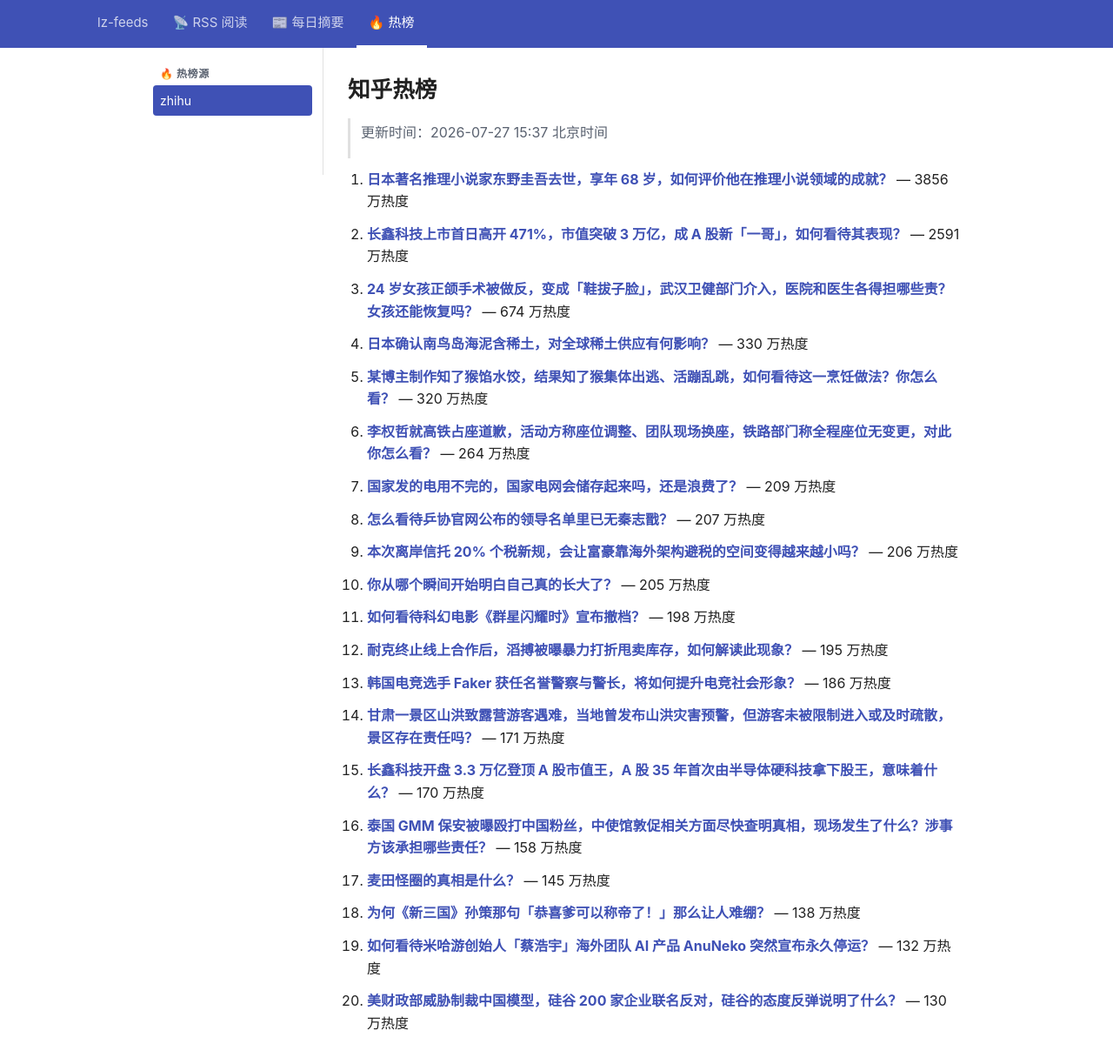
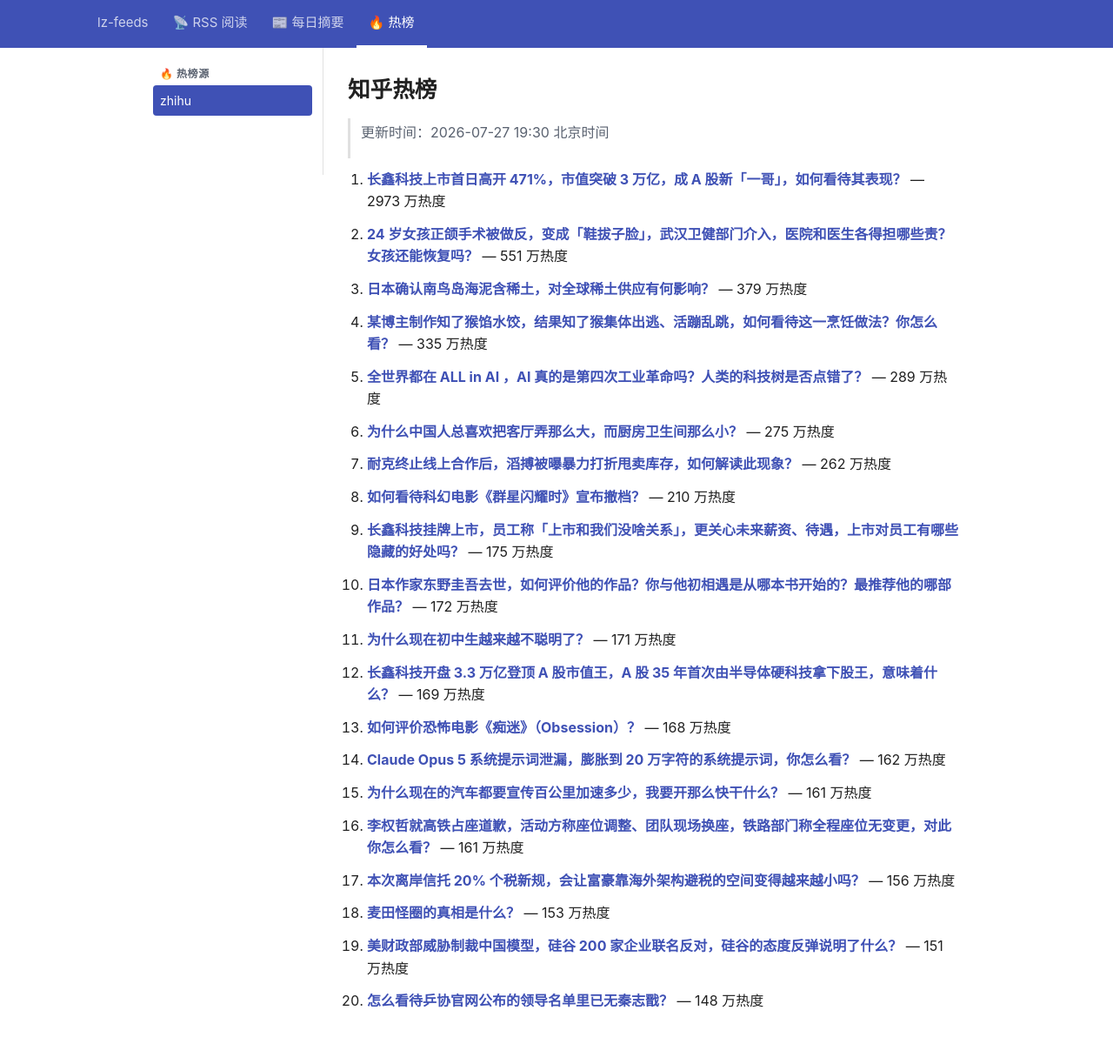
Before and after one commit to lizhang0101/lz-feeds, a Jekyll site: the page built from _hotlist/zhihu.md, in a window 1280 px wide and 1253 px high. Shown: the top 1223 px of the window at 87% size. Built offline with Jekyll 4.4.1, drawn with Linux system fonts in a browser that asks for light colours.

Commit message:
hotlist: 2026-07-27T11:30Z

```diff
--- a/_hotlist/zhihu.md
+++ b/_hotlist/zhihu.md
@@ -1,48 +1,48 @@
 ---
-updated: 2026-07-27 15:37 北京时间
+updated: 2026-07-27 19:30 北京时间
 count: 20
 ---
 
 # 知乎热榜
 
-> 更新时间：2026-07-27 15:37 北京时间
+> 更新时间：2026-07-27 19:30 北京时间
 
-1. **[日本著名推理小说家东野圭吾去世，享年 68 岁，如何评价他在推理小说领域的成就？](https://www.zhihu.com/question/2065092782071472554)** — 3856 万热度
+1. **[长鑫科技上市首日高开 471%，市值突破 3 万亿，成 A 股新「一哥」，如何看待其表现？](https://www.zhihu.com/question/2065005981617107684)** — 2973 万热度
 
-2. **[长鑫科技上市首日高开 471%，市值突破 3 万亿，成 A 股新「一哥」，如何看待其表现？](https://www.zhihu.com/question/2065005981617107684)** — 2591 万热度
+2. **[24 岁女孩正颌手术被做反，变成「鞋拔子脸」，武汉卫健部门介入，医院和医生各得担哪些责？女孩还能恢复吗？](https://www.zhihu.com/question/2064692382461685795)** — 551 万热度
 
-3. **[24 岁女孩正颌手术被做反，变成「鞋拔子脸」，武汉卫健部门介入，医院和医生各得担哪些责？女孩还能恢复吗？](https://www.zhihu.com/question/2064692382461685795)** — 674 万热度
+3. **[日本确认南鸟岛海泥含稀土，对全球稀土供应有何影响？](https://www.zhihu.com/question/2064455331346962042)** — 379 万热度
 
-4. **[日本确认南鸟岛海泥含稀土，对全球稀土供应有何影响？](https://www.zhihu.com/question/2064455331346962042)** — 330 万热度
+4. **[某博主制作知了猴馅水饺，结果知了猴集体出逃、活蹦乱跳，如何看待这一烹饪做法？你怎么看？](https://www.zhihu.com/question/2064478848314335618)** — 335 万热度
 
-5. **[某博主制作知了猴馅水饺，结果知了猴集体出逃、活蹦乱跳，如何看待这一烹饪做法？你怎么看？](https://www.zhihu.com/question/2064478848314335618)** — 320 万热度
+5. **[全世界都在 ALL in AI ，AI 真的是第四次工业革命吗？人类的科技树是否点错了？](https://www.zhihu.com/question/2052464126996353859)** — 289 万热度
 
-6. **[李权哲就高铁占座道歉，活动方称座位调整、团队现场换座，铁路部门称全程座位无变更，对此你怎么看？](https://www.zhihu.com/question/2064485891255570968)** — 264 万热度
+6. **[为什么中国人总喜欢把客厅弄那么大，而厨房卫生间那么小？](https://www.zhihu.com/question/1997358863511470900)** — 275 万热度
 
-7. **[国家发的电用不完的，国家电网会储存起来吗，还是浪费了？](https://www.zhihu.com/question/320833834)** — 209 万热度
+7. **[耐克终止线上合作后，滔搏被曝暴力打折甩卖库存，如何解读此现象？](https://www.zhihu.com/question/2064176396658807069)** — 262 万热度
 
-8. **[怎么看待乒协官网公布的领导名单里已无秦志戬？](https://www.zhihu.com/question/2064794051711447386)** — 207 万热度
+8. **[如何看待科幻电影《群星闪耀时》宣布撤档？](https://www.zhihu.com/question/2064855057015779808)** — 210 万热度
 
-9. **[本次离岸信托 20% 个税新规，会让富豪靠海外架构避税的空间变得越来越小吗？](https://www.zhihu.com/question/2064295729997394466)** — 206 万热度
+9. **[长鑫科技挂牌上市，员工称「上市和我们没啥关系」，更关心未来薪资、待遇，上市对员工有哪些隐藏的好处吗？](https://www.zhihu.com/question/2064980903453881609)** — 175 万热度
 
-10. **[你从哪个瞬间开始明白自己真的长大了？](https://www.zhihu.com/question/625767359)** — 205 万热度
+10. **[日本作家东野圭吾去世，如何评价他的作品？你与他初相遇是从哪本书开始的？最推荐他的哪部作品？](https://www.zhihu.com/question/2065093746111112018)** — 172 万热度
 
-11. **[如何看待科幻电影《群星闪耀时》宣布撤档？](https://www.zhihu.com/question/2064855057015779808)** — 198 万热度
+11. **[为什么现在初中生越来越不聪明了？](https://www.zhihu.com/question/2064669154007947156)** — 171 万热度
 
-12. **[耐克终止线上合作后，滔搏被曝暴力打折甩卖库存，如何解读此现象？](https://www.zhihu.com/question/2064176396658807069)** — 195 万热度
+12. **[长鑫科技开盘 3.3 万亿登顶 A 股市值王，A 股 35 年首次由半导体硬科技拿下股王，意味着什么？](https://www.zhihu.com/question/2065019773163984075)** — 169 万热度
 
-13. **[韩国电竞选手 Faker 获任名誉警察与警长，将如何提升电竞社会形象？](https://www.zhihu.com/question/2063300236198556617)** — 186 万热度
+13. **[如何评价恐怖电影《痴迷》（Obsession）？](https://www.zhihu.com/question/2055620068403144359)** — 168 万热度
 
-14. **[甘肃一景区山洪致露营游客遇难，当地曾发布山洪灾害预警，但游客未被限制进入或及时疏散，景区存在责任吗？](https://www.zhihu.com/question/2064820259022795106)** — 171 万热度
+14. **[Claude Opus 5 系统提示词泄漏，膨胀到 20 万字符的系统提示词，你怎么看？](https://www.zhihu.com/question/2064349598202779354)** — 162 万热度
 
-15. **[长鑫科技开盘 3.3 万亿登顶 A 股市值王，A 股 35 年首次由半导体硬科技拿下股王，意味着什么？](https://www.zhihu.com/question/2065019773163984075)** — 170 万热度
+15. **[为什么现在的汽车都要宣传百公里加速多少，我要开那么快干什么？](https://www.zhihu.com/question/2024602270579323820)** — 161 万热度
 
-16. **[泰国 GMM 保安被曝殴打中国粉丝，中使馆敦促相关方面尽快查明真相，现场发生了什么？涉事方该承担哪些责任？](https://www.zhihu.com/question/2064628963545183282)** — 158 万热度
+16. **[李权哲就高铁占座道歉，活动方称座位调整、团队现场换座，铁路部门称全程座位无变更，对此你怎么看？](https://www.zhihu.com/question/2064485891255570968)** — 161 万热度
 
-17. **[麦田怪圈的真相是什么？](https://www.zhihu.com/question/22294325)** — 145 万热度
+17. **[本次离岸信托 20% 个税新规，会让富豪靠海外架构避税的空间变得越来越小吗？](https://www.zhihu.com/question/2064295729997394466)** — 156 万热度
 
-18. **[为何《新三国》孙策那句「恭喜爹可以称帝了！」那么让人难绷？](https://www.zhihu.com/question/1992997146002228643)** — 138 万热度
+18. **[麦田怪圈的真相是什么？](https://www.zhihu.com/question/22294325)** — 153 万热度
 
-19. **[如何看待米哈游创始人「蔡浩宇」海外团队 AI 产品 AnuNeko 突然宣布永久停运？](https://www.zhihu.com/question/2064803992841069459)** — 132 万热度
+19. **[美财政部威胁制裁中国模型，硅谷 200 家企业联名反对，硅谷的态度反弹说明了什么？](https://www.zhihu.com/question/2064030510549054193)** — 151 万热度
 
-20. **[美财政部威胁制裁中国模型，硅谷 200 家企业联名反对，硅谷的态度反弹说明了什么？](https://www.zhihu.com/question/2064030510549054193)** — 130 万热度
+20. **[怎么看待乒协官网公布的领导名单里已无秦志戬？](https://www.zhihu.com/question/2064794051711447386)** — 148 万热度
```
